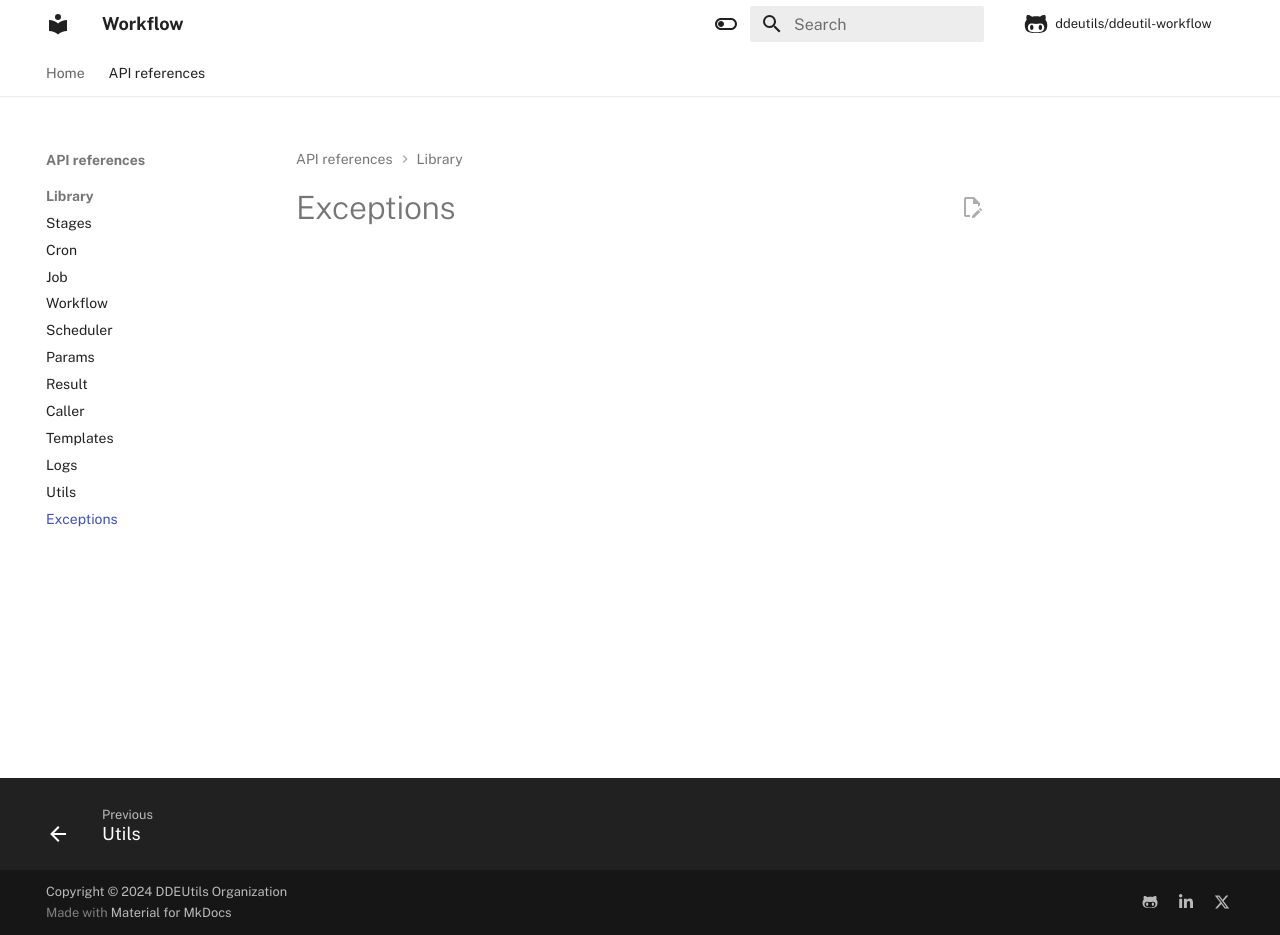
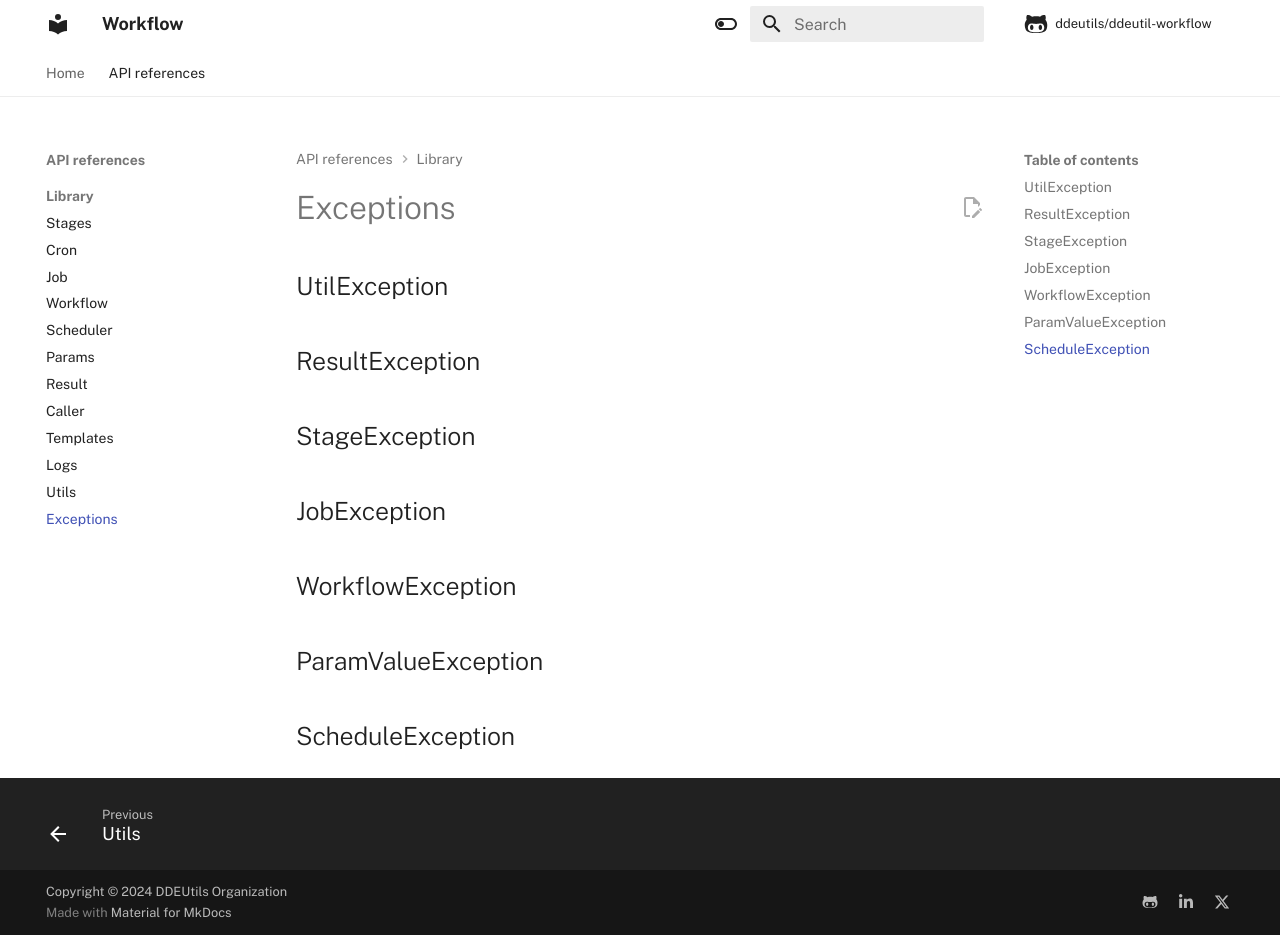
Before and after one commit to ddeutils/ddeutil-workflow, an MkDocs documentation site: the page built from docs/api/exceptions.md, in a window 1280 px wide and 935 px high. Built offline with MkDocs 1.6.1 and Material for MkDocs 9.7.7, drawn with Linux system fonts in a browser that asks for light colours; comment, search, counter and statistics services are not loaded.

Commit message:
:page_facing_up: docs: update exception docs.

```diff
--- a/docs/api/exceptions.md
+++ b/docs/api/exceptions.md
@@ -1 +1,15 @@
 # Exceptions
+
+## UtilException
+
+## ResultException
+
+## StageException
+
+## JobException
+
+## WorkflowException
+
+## ParamValueException
+
+## ScheduleException
```
Also changed, not shown: docs/getting-started.md (+1 -0 lines), docs/index.md (+3 -3 lines), docs/logging.md (+7 -0 lines), 1 other file.
